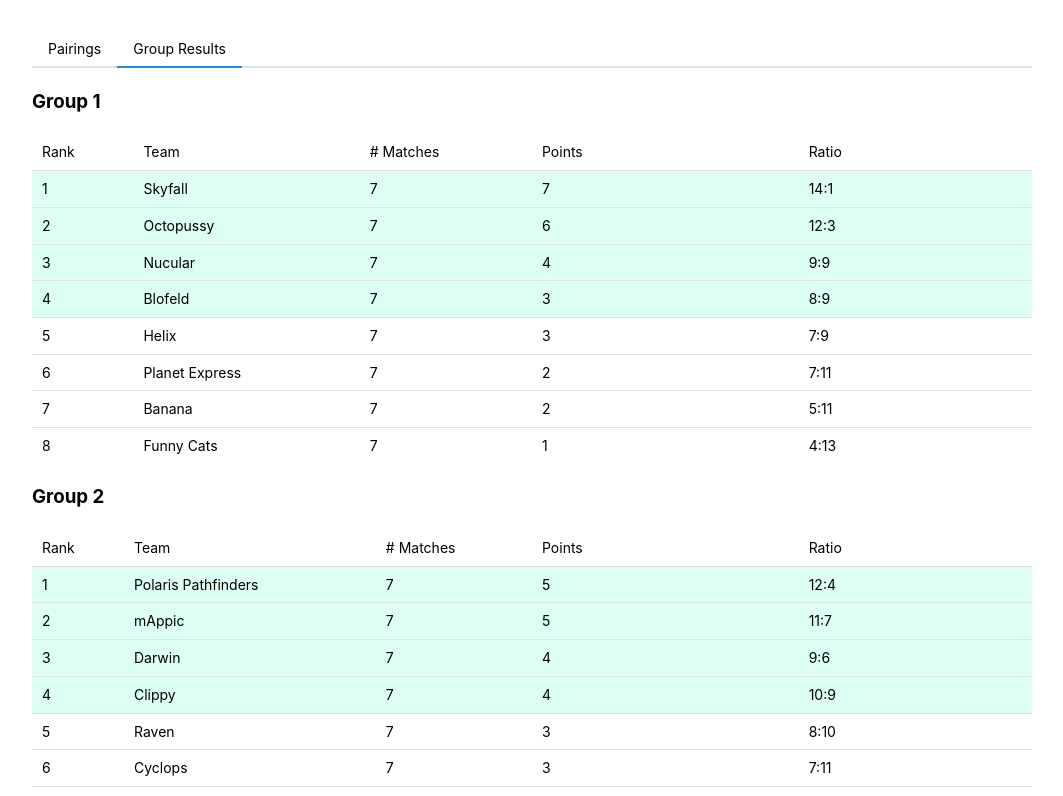
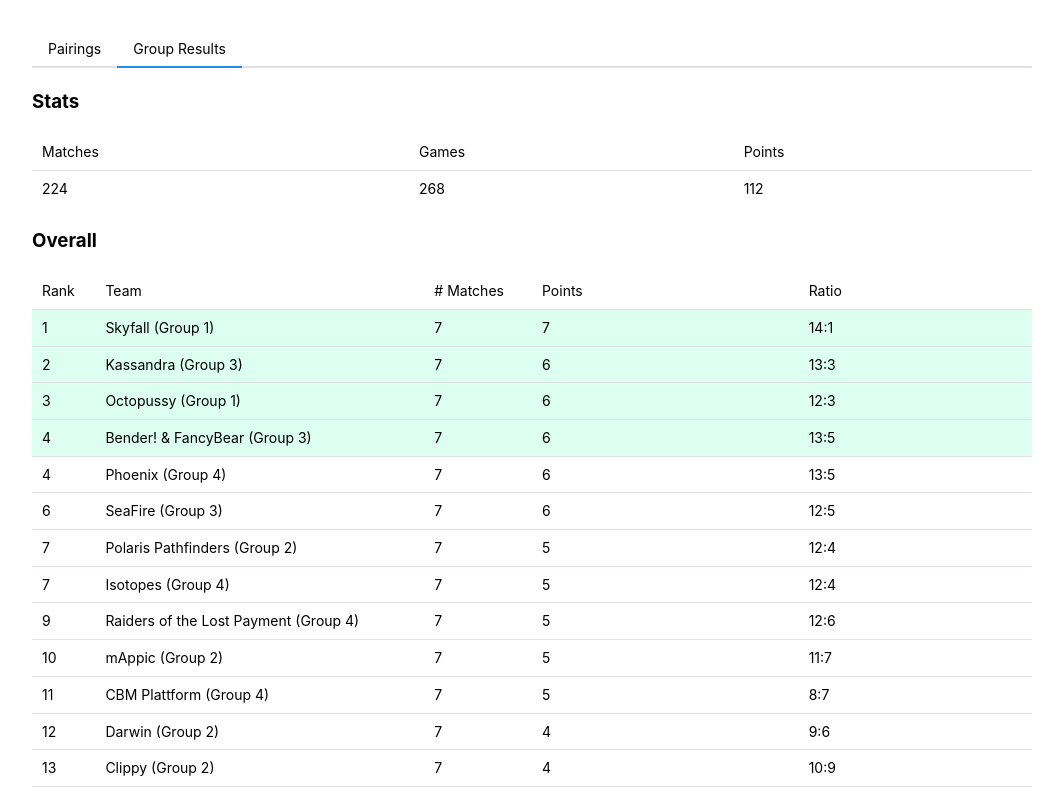
Before and after one commit to Nasicus/dgpdggtwc, a React (Vite) app: page / in a window 1280 px wide. Shown: the top 796 px of the page, without its empty margins (108-1171 px from the left). Built offline with nearby package versions, Linux system fonts and the light colour scheme.

Commit message:
add overall calculation & statistics

```diff
--- a/src/groupResultsTab.tsx
+++ b/src/groupResultsTab.tsx
@@ -5,15 +5,51 @@ import { group4, group3, group2, group1 } from "./data/groupResults.ts";
 import { Group } from "./groupTypes";
 
 export const GroupResultsTab: FC = () => {
+  const groupResults = getGroupResults(
+    [group1, "Group 1"],
+    [group2, "Group 2"],
+    [group3, "Group 3"],
+    [group4, "Group 4"],
+  );
+
   return (
     <>
-      <GroupResultTable groupData={group1} groupName="Group 1" />
-      <GroupResultTable groupData={group2} groupName="Group 2" />
-      <GroupResultTable groupData={group3} groupName="Group 3" />
-      <GroupResultTable groupData={group4} groupName="Group 4" />
+      <Statistics
+        groupResults={groupResults.map(([groupResult]) => groupResult)}
+      />
+      <GroupResultTable
+        groupResult={groupResults.reduce<GroupResult>(
+          (overall, [groupResult, groupName]) => {
+            Object.keys(groupResult).forEach((teamName) => {
+              overall[`${teamName} (${groupName})`] = groupResult[teamName];
+            });
+            return overall;
+          },
+          {},
+        )}
+        groupName="Overall"
+      />
+      {groupResults.map(([groupResult, groupName]) => (
+        <GroupResultTable
+          key={groupName}
+          groupResult={groupResult}
+          groupName={groupName}
+        />
+      ))}
     </>
   );
 };
+
+type GroupName = string;
+
+function getGroupResults(
+  ...groups: [Group, GroupName][]
+): Array<[GroupResult, GroupName]> {
+  return groups.map(([groupData, groupName]) => [
+    calculateGroupResults(groupData),
+    groupName,
+  ]);
+}
 
 function getQualifiedClassName(i: number) {
   return i < 4 ? classes.qualified : undefined;
@@ -102,9 +138,8 @@ function calculateGroupRanking(groupResult: GroupResult) {
 
 const GroupResultTable: FC<{
   groupName: string;
-  groupData: Group;
-}> = ({ groupName, groupData }) => {
-  const groupResult = calculateGroupResults(groupData);
+  groupResult: GroupResult;
+}> = ({ groupName, groupResult }) => {
   const rankedTeams = calculateGroupRanking(groupResult);
 
   // we have to create 2 tables, because stupid confluence can only handle up to 3 columns when pasting
@@ -166,7 +201,7 @@ const GroupResultTable: FC<{
   );
 };
 
-function calculateGroupResults(group: Group) {
+function calculateGroupResults(group: Group): GroupResult {
   return group.reduce((table, teamResults) => {
     teamResults[1].forEach((teamResult) => {
       const homeTeam = teamResult[0];
@@ -238,3 +273,42 @@ function calculateGroupResults(group: Group) {
     return table;
   }, {} as GroupResult);
 }
+
+const Statistics: FC<{ groupResults: GroupResult[] }> = ({ groupResults }) => {
+  const statistics = {
+    matches: 0,
+    gamesTotal: 0,
+    points: 0,
+  };
+
+  groupResults.forEach((groupResult) => {
+    Object.keys(groupResult).forEach((teamName) => {
+      const teamResult = groupResult[teamName];
+      statistics.matches += teamResult.matches;
+      statistics.gamesTotal += teamResult.gamesWon;
+      statistics.points += teamResult.points;
+    });
+  });
+
+  return (
+    <>
+      <h3>Stats</h3>
+      <Table>
+        <Table.Thead>
+          <Table.Tr>
+            <Table.Td>Matches</Table.Td>
+            <Table.Td>Games</Table.Td>
+            <Table.Td>Points</Table.Td>
+          </Table.Tr>
+        </Table.Thead>
+        <Table.Tbody>
+          <Table.Tr>
+            <Table.Td>{statistics.matches}</Table.Td>
+            <Table.Td>{statistics.gamesTotal}</Table.Td>
+            <Table.Td>{statistics.points}</Table.Td>
+          </Table.Tr>
+        </Table.Tbody>
+      </Table>
+    </>
+  );
+};
```
